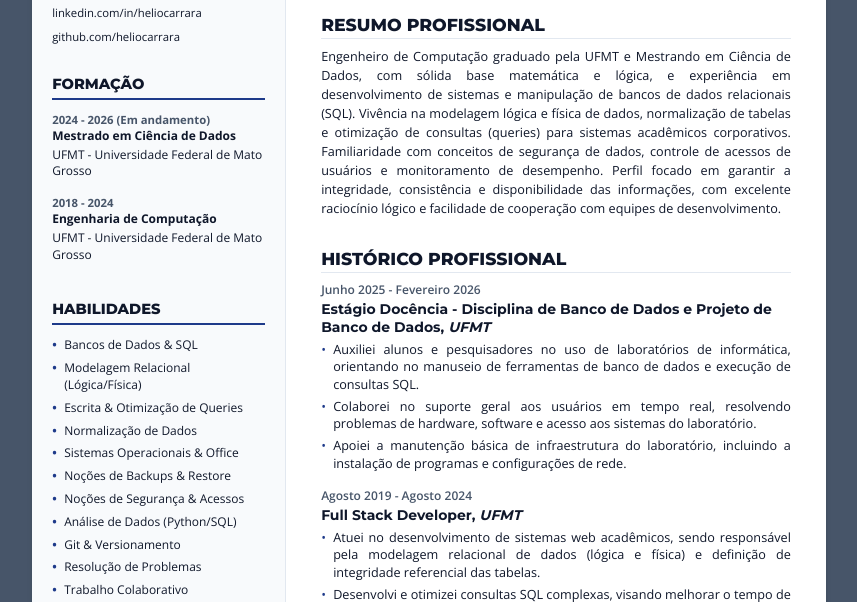
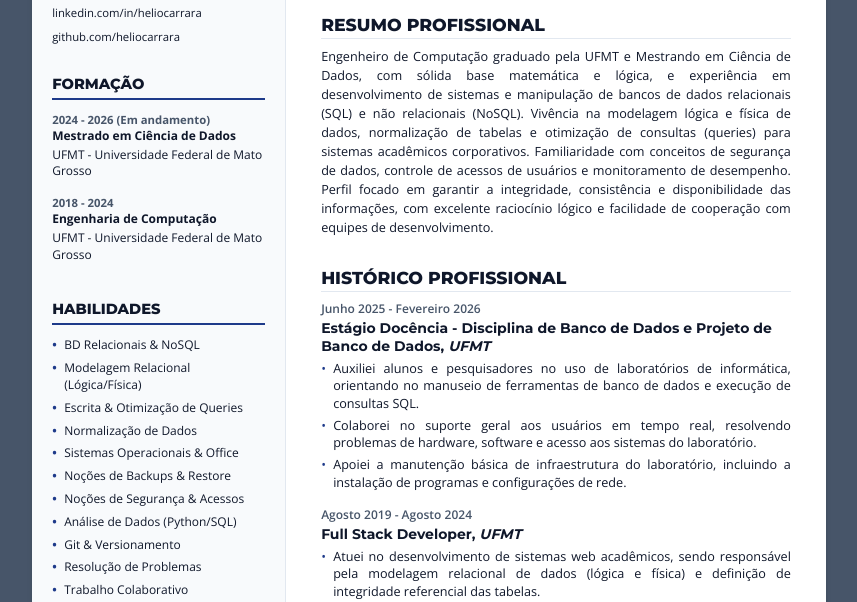
Before and after one commit to heliocarrara/static-cv-generator, a plain HTML site: page cv-dba.html in a window 1280 px wide. Shown: the part 190-792 px from the top of the page, without its empty margins (211-1068 px from the left). Drawn offline with nearby package versions, Linux system fonts and the light colour scheme.

Commit message:
feat: adicionar conhecimento em bancos de dados NoSQL no curriculo de DBA

```diff
--- a/cv-dba.html
+++ b/cv-dba.html
@@ -289,7 +289,7 @@
 
             <h3 class="section-title" id="habilidades-title">Habilidades</h3>
             <ul class="skills-list">
-                <li>Bancos de Dados & SQL</li>
+                <li>BD Relacionais & NoSQL</li>
                 <li>Modelagem Relacional (Lógica/Física)</li>
                 <li>Escrita & Otimização de Queries</li>
                 <li>Normalização de Dados</li>
@@ -325,7 +325,7 @@
             <section>
                 <h2 class="main-section-title" id="resumo-title">Resumo Profissional</h2>
                 <p class="profile-text" contenteditable="true" id="resumo-content">
-                    Engenheiro de Computação graduado pela UFMT e Mestrando em Ciência de Dados, com sólida base matemática e lógica, e experiência em desenvolvimento de sistemas e manipulação de bancos de dados relacionais (SQL). Vivência na modelagem lógica e física de dados, normalização de tabelas e otimização de consultas (queries) para sistemas acadêmicos corporativos. Familiaridade com conceitos de segurança de dados, controle de acessos de usuários e monitoramento de desempenho. Perfil focado em garantir a integridade, consistência e disponibilidade das informações, com excelente raciocínio lógico e facilidade de cooperação com equipes de desenvolvimento.
+                    Engenheiro de Computação graduado pela UFMT e Mestrando em Ciência de Dados, com sólida base matemática e lógica, e experiência em desenvolvimento de sistemas e manipulação de bancos de dados relacionais (SQL) e não relacionais (NoSQL). Vivência na modelagem lógica e física de dados, normalização de tabelas e otimização de consultas (queries) para sistemas acadêmicos corporativos. Familiaridade com conceitos de segurança de dados, controle de acessos de usuários e monitoramento de desempenho. Perfil focado em garantir a integridade, consistência e disponibilidade das informações, com excelente raciocínio lógico e facilidade de cooperação com equipes de desenvolvimento.
                 </p>
             </section>
 
```
